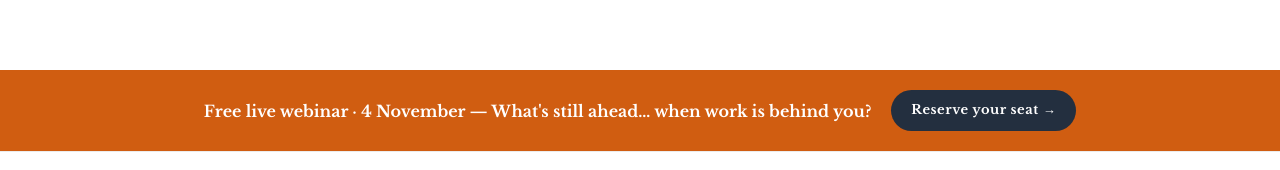
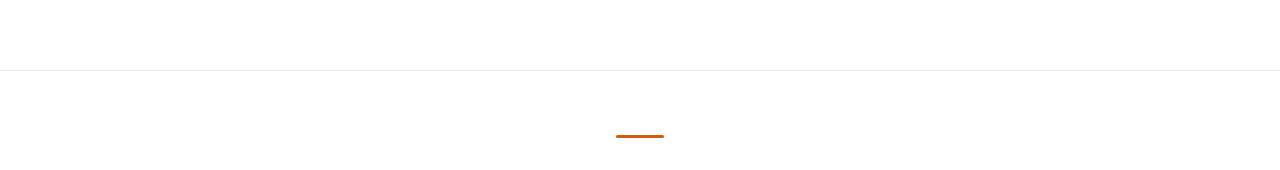
Before and after one commit to 86400websites/unretire, a Next.js app: page / in a window 1280 px wide. Shown: the part 762-932 px from the top of the page. Built offline with nearby package versions, Linux system fonts and the light colour scheme; no server answers.

Commit message:
Remove webinar banner from homepage; add Vercel Analytics

```diff
--- a/package.json
+++ b/package.json
@@ -16,6 +16,7 @@
     "@base-ui/react": "^1.5.0",
     "@supabase/ssr": "^0.12.0",
     "@supabase/supabase-js": "^2.110.2",
+    "@vercel/analytics": "^2.0.1",
     "class-variance-authority": "^0.7.1",
     "clsx": "^2.1.1",
     "framer-motion": "^12.40.0",
--- a/src/app/layout.tsx
+++ b/src/app/layout.tsx
@@ -8,6 +8,7 @@
 import UnRetireNav from "./UnRetireNav";
 import UnRetireFooter from "./UnRetireFooter";
 import { createClient } from "@/lib/supabase/server";
+import { Analytics } from "@vercel/analytics/next";
 import "@/app/globals.css";
 import "./unretire.css";
 
@@ -117,6 +118,7 @@
           <main>{children}</main>
           <UnRetireFooter />
         </div>
+        <Analytics />
       </body>
     </html>
   );
--- a/src/app/page.tsx
+++ b/src/app/page.tsx
@@ -169,22 +169,6 @@
               </div>
             </div>
           </div>
-        </div>
-      </section>
-
-      {/* ── WEBINAR ANNOUNCEMENT BAND (under the hero, BF-style) ──── */}
-      <section className="bg-[#D05D11]">
-        <div className="max-w-7xl mx-auto flex flex-col items-center justify-center gap-3 px-5 py-5 text-center sm:flex-row sm:gap-5 sm:px-6 lg:px-8">
-          <p className="text-white font-bold text-[15px] sm:text-[16px] leading-snug">
-            Free live webinar &middot; 4 November — What&apos;s still
-            ahead&hellip; when work is behind you?
-          </p>
-          <Link
-            href="/webinar"
-            className="inline-flex items-center whitespace-nowrap rounded-full bg-[#232F3F] px-5 py-2.5 text-[13px] font-bold tracking-[0.04em] text-white transition-colors hover:bg-[#1A2430]"
-          >
-            Reserve your seat →
-          </Link>
         </div>
       </section>
 
```
Also changed, not shown: 1 other file (tests, documents, lock files or other folders).
